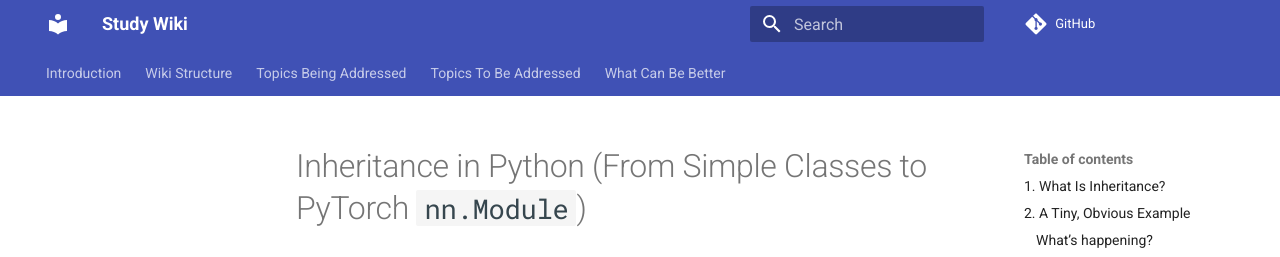
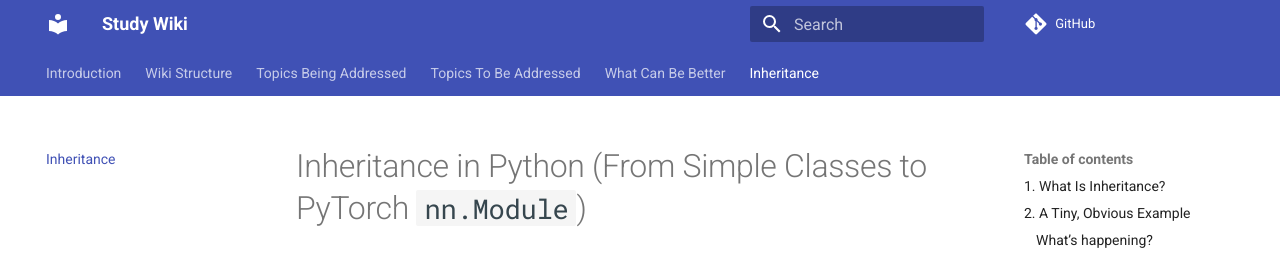
Before and after one commit to julianmfx/study, an MkDocs documentation site: the page built from docs/05-Inheritance.md, in a window 1280 px wide and 900 px high. Shown: the top 257 px of the window. Built offline with MkDocs 1.6.1 and Material for MkDocs 9.7.7, drawn with Linux system fonts in a browser that asks for light colours; comment, search, counter and statistics services are not loaded.

Commit message:
test(docs): testing if new page is updated on another pages

```diff
--- a/mkdocs.yml
+++ b/mkdocs.yml
@@ -9,7 +9,7 @@ nav:
   - Topics Being Addressed: 02-Topics-Being-Addressed.md
   - Topics To Be Addressed: 03-Topics-To-Be-Addressed.md
   - What Can Be Better: 04-What-Can-Be-Better.md
-
+  - Inheritance: 05-Inheritance.md
 theme:
   name: material  # https://squidfunk.github.io/mkdocs-material/
   features:
```
